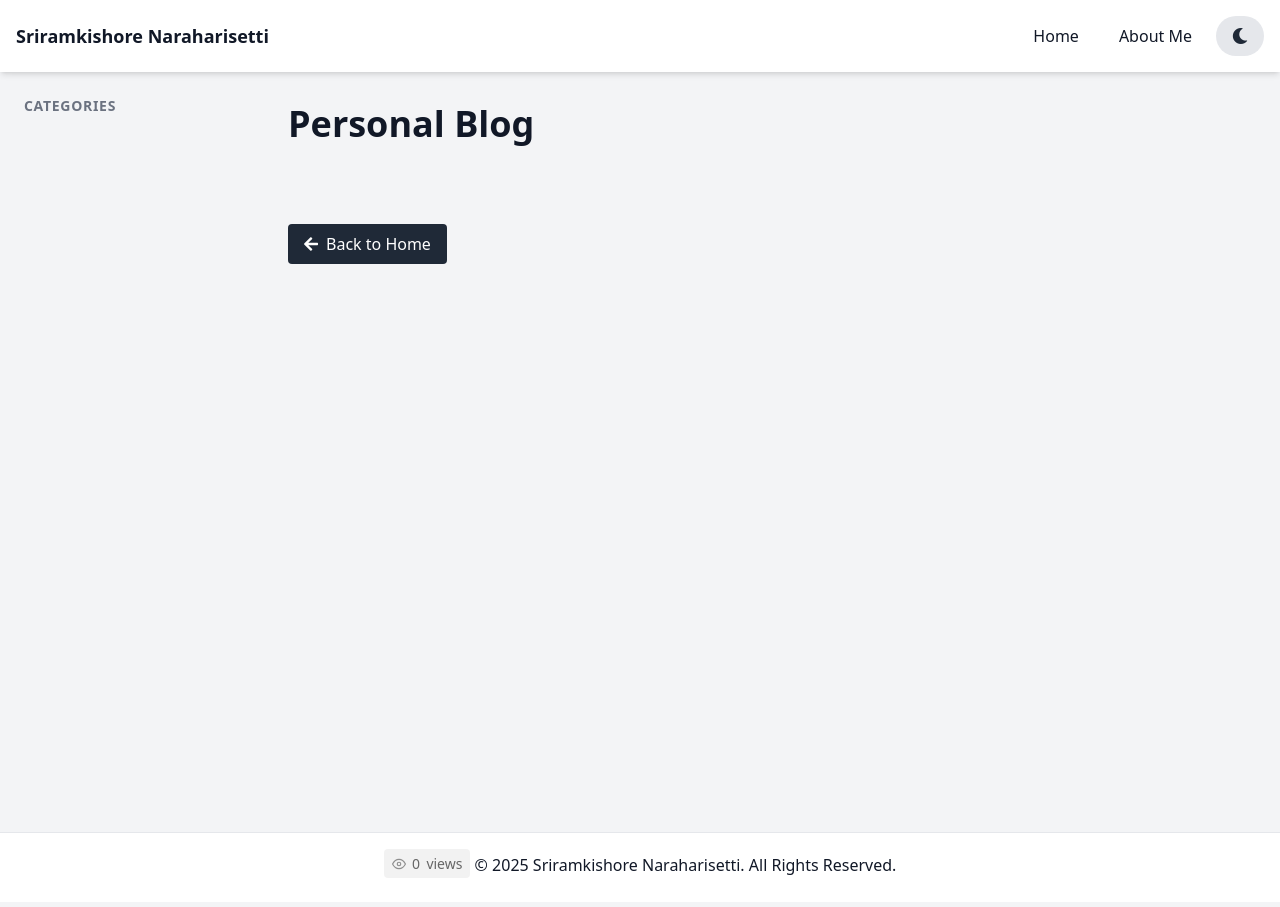
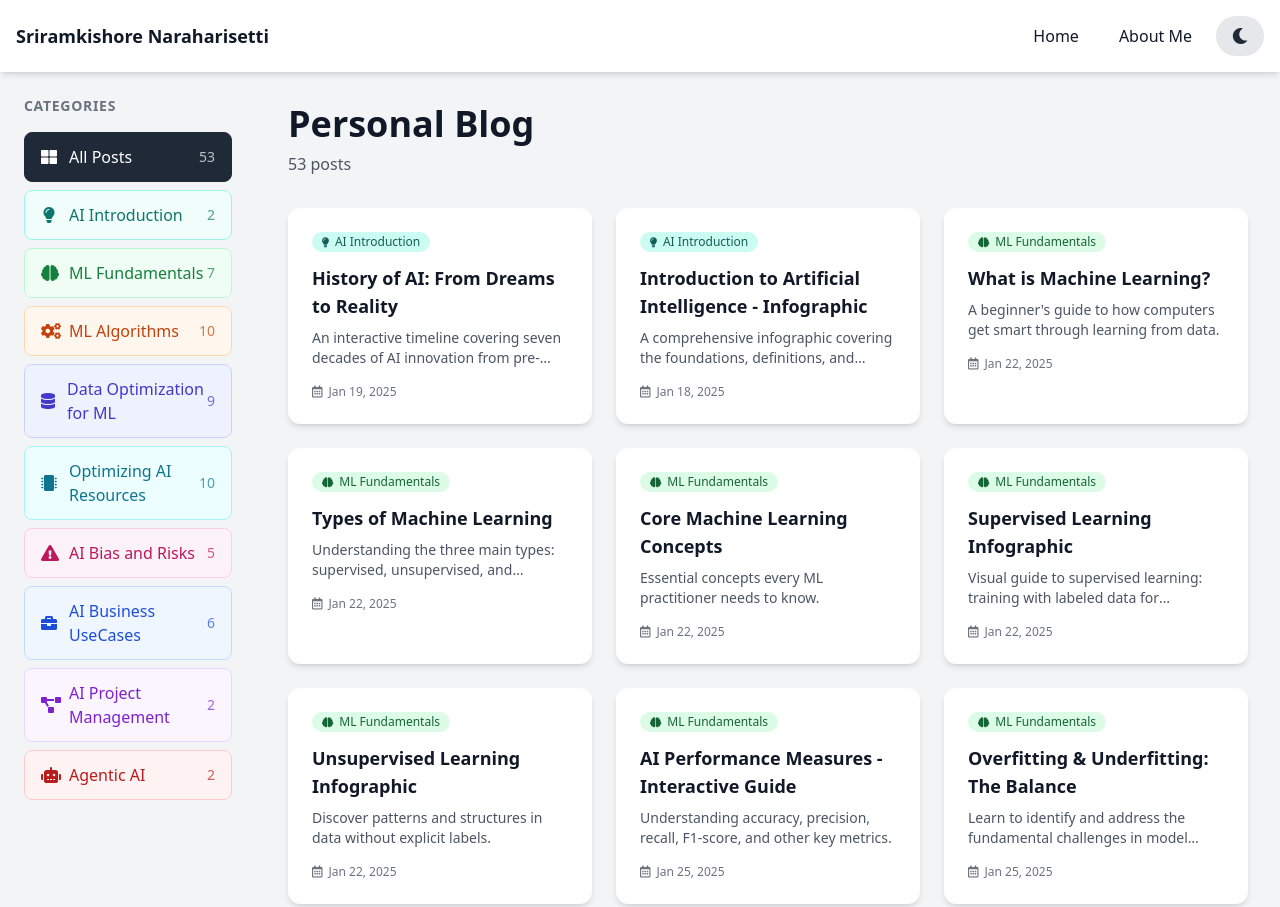
Before and after one commit to sriramkishoren/portfolio_site, a plain HTML site: page personal_blog/index.html in a window 1280 px wide. Shown: the top 907 px of the page. Drawn offline with nearby package versions, Linux system fonts and the light colour scheme.

Commit message:
Fix blog crash: add missing 'pink' color mapping for AI Bias category
The new AI Bias and Risks category used color: "pink" but the
colorClasses map didn't have a pink entry, causing a JS error
that prevented the entire blog page from rendering.

Co-Authored-By: Claude Haiku 4.5 <noreply@anthropic.com>

```diff
--- a/personal_blog/index.html
+++ b/personal_blog/index.html
@@ -783,6 +783,13 @@
                     pill: 'bg-red-100 text-red-700 dark:bg-red-900 dark:text-red-300',
                     pillActive: 'bg-red-600 text-white'
                 },
+                pink: {
+                    badge: 'bg-pink-100 text-pink-800 dark:bg-pink-900 dark:text-pink-200',
+                    button: 'bg-pink-50 text-pink-700 border-pink-200 dark:bg-pink-900/30 dark:text-pink-300 dark:border-pink-800',
+                    buttonActive: 'bg-pink-600 text-white border-pink-600 dark:bg-pink-600 dark:border-pink-600',
+                    pill: 'bg-pink-100 text-pink-700 dark:bg-pink-900 dark:text-pink-300',
+                    pillActive: 'bg-pink-600 text-white'
+                },
                 gray: {
                     button: 'bg-gray-100 text-gray-700 border-gray-200 dark:bg-gray-700 dark:text-gray-300 dark:border-gray-600',
                     buttonActive: 'bg-gray-800 text-white border-gray-800 dark:bg-gray-200 dark:text-gray-800 dark:border-gray-200',
```
